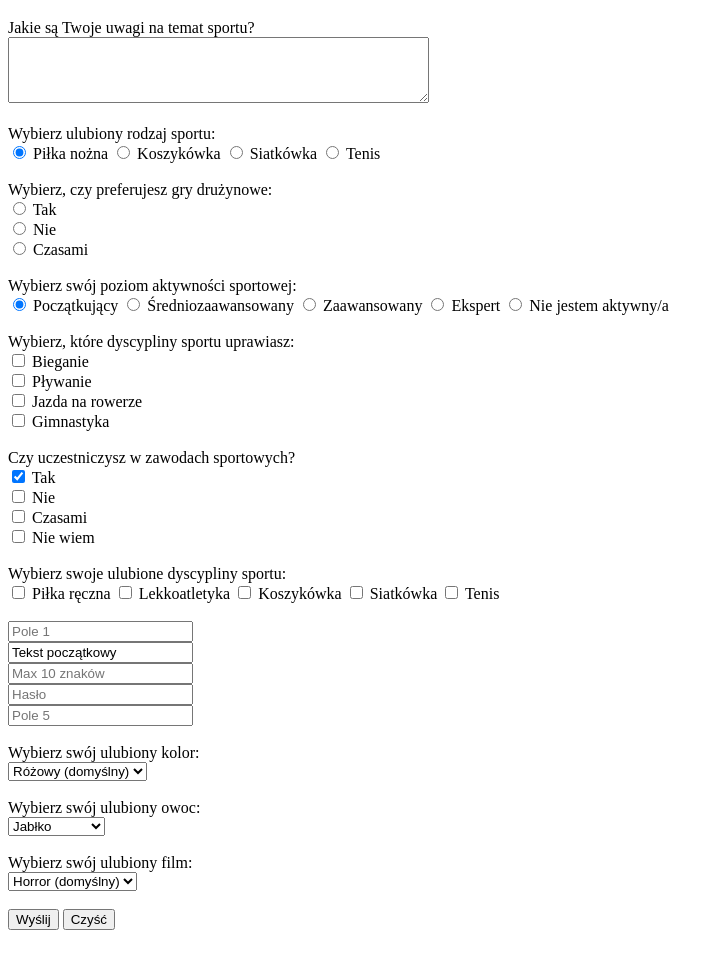
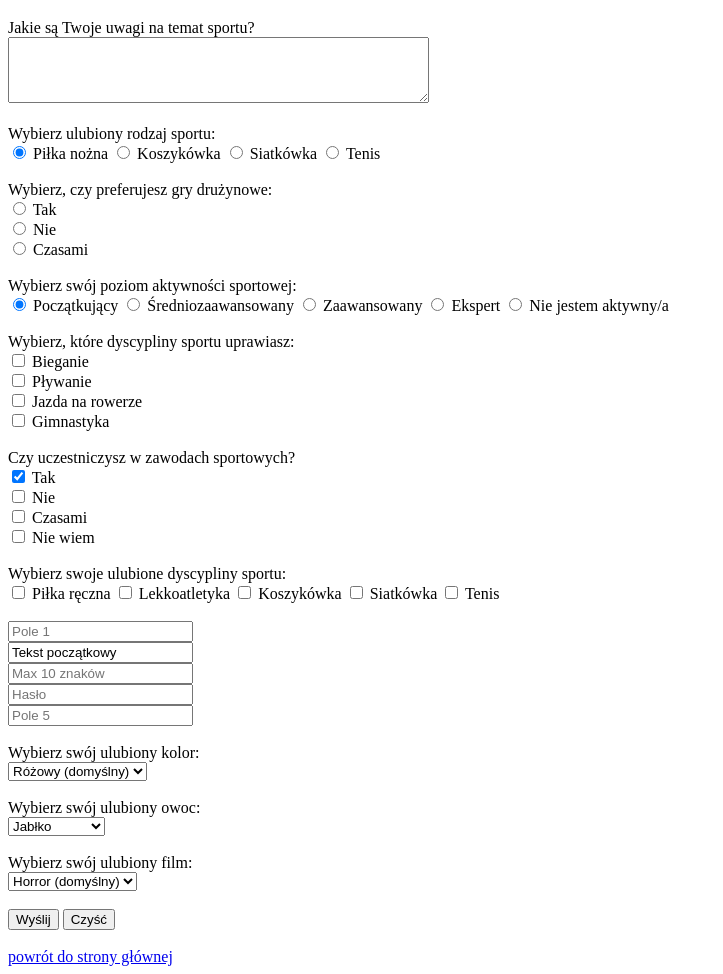
Before and after one commit to G0F3RR/alan-redzimski, a plain HTML site: page formularz_Redzimski.html in a window 1280 px wide. Shown: the part 61-1035 px from the top of the page, without its empty margins (0-723 px from the left). Drawn offline with Linux system fonts and the light colour scheme.

Commit message:
Update formularz_Redzimski.html

```diff
--- a/formularz_Redzimski.html
+++ b/formularz_Redzimski.html
@@ -82,6 +82,7 @@
 
 
         <input type="submit" value="Wyślij">   <button type="button" onclick="document.querySelector('form').reset()">Czyść</button><br><br>
+        <A HREF="https://g0f3rr.github.io/alan-redzimski/index.html"> powrót do strony głównej</A>
     </form>
 
 
```
